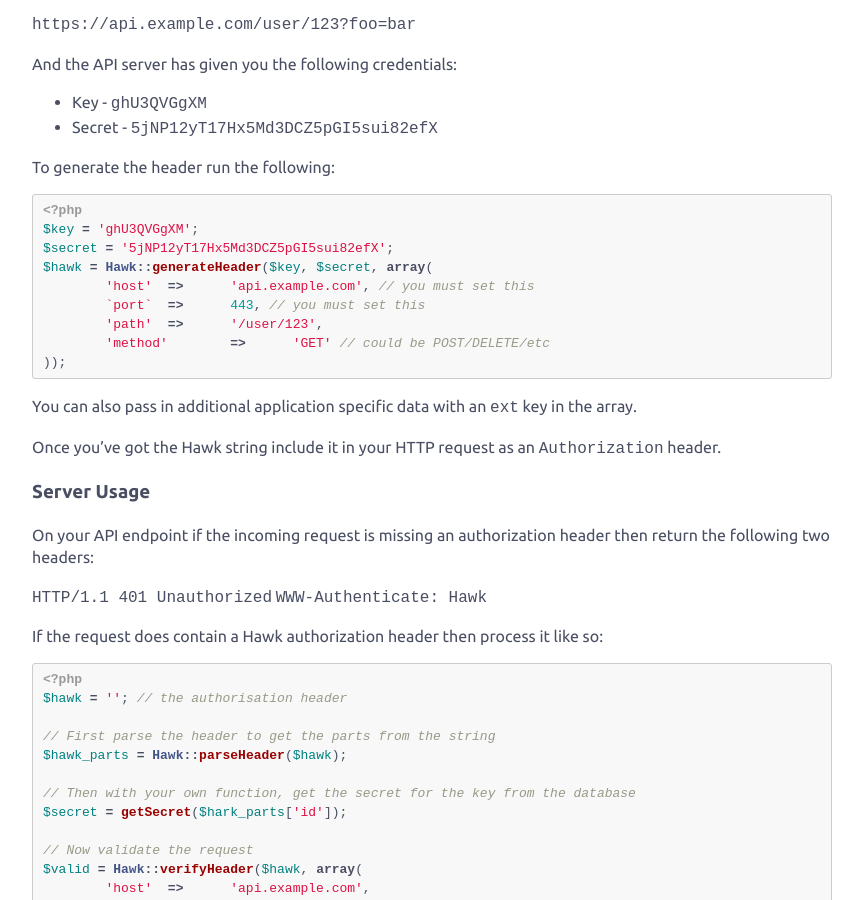
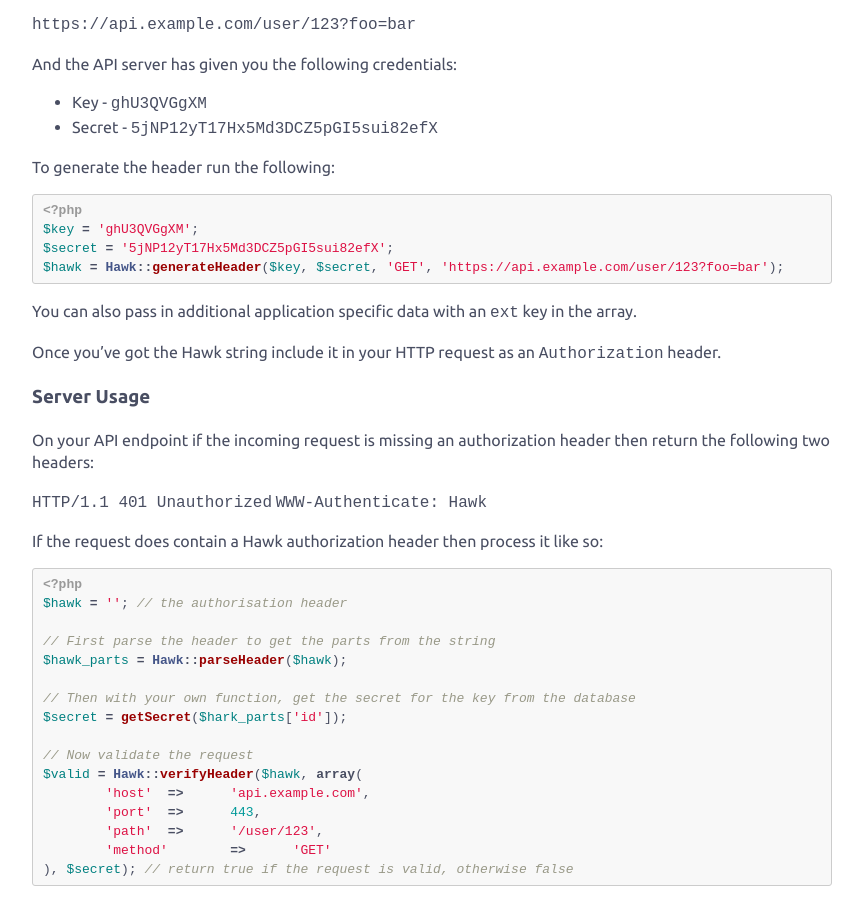
Before and after one commit to alexbilbie/alexbilbie.github.com, a Jekyll site: the page built from _posts/2012-11-28-hawk-a-new-http-authentication-scheme.md, in a window 1280 px wide and 900 px high, scrolled down 2845 px. Shown: the whole window, without its empty margins (208-1071 px from the left). Built offline with Jekyll 4.4.1, drawn with Linux system fonts in a browser that asks for light colours; comment, search, counter and statistics services are not loaded.

Commit message:
Updated to reflect code change

```diff
--- a/_posts/2012-11-28-hawk-a-new-http-authentication-scheme.md
+++ b/_posts/2012-11-28-hawk-a-new-http-authentication-scheme.md
@@ -105,12 +105,7 @@ To generate the header run the following:
 <?php
 $key = 'ghU3QVGgXM';
 $secret = '5jNP12yT17Hx5Md3DCZ5pGI5sui82efX';
-$hawk = Hawk::generateHeader($key, $secret, array(
-	'host'	=>	'api.example.com', // you must set this
-	`port`	=>	443, // you must set this
-	'path'	=>	'/user/123',
-	'method'	=>	'GET' // could be POST/DELETE/etc
-));
+$hawk = Hawk::generateHeader($key, $secret, 'GET', 'https://api.example.com/user/123?foo=bar');
 {% endhighlight %}
 
 You can also pass in additional application specific data with an `ext` key in the array.
```
